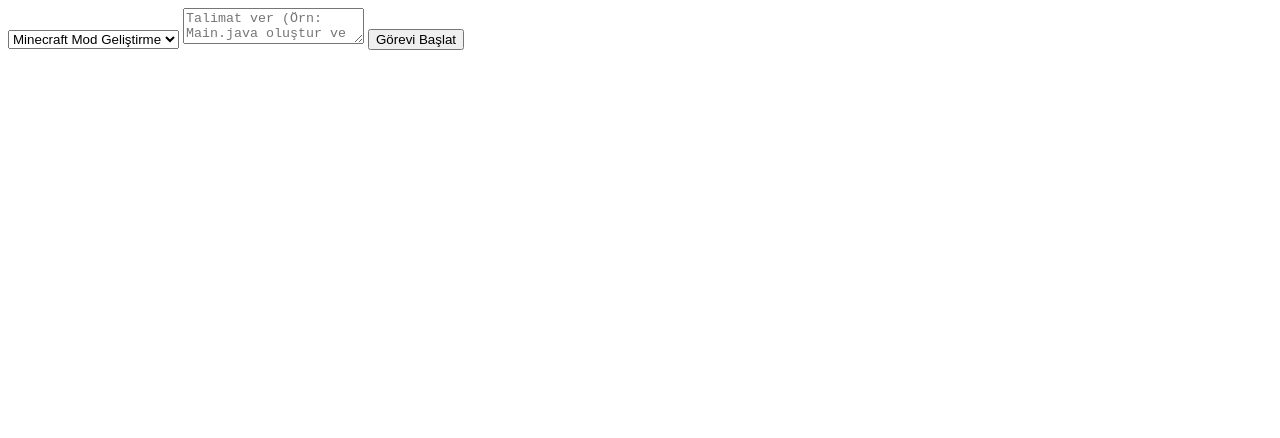
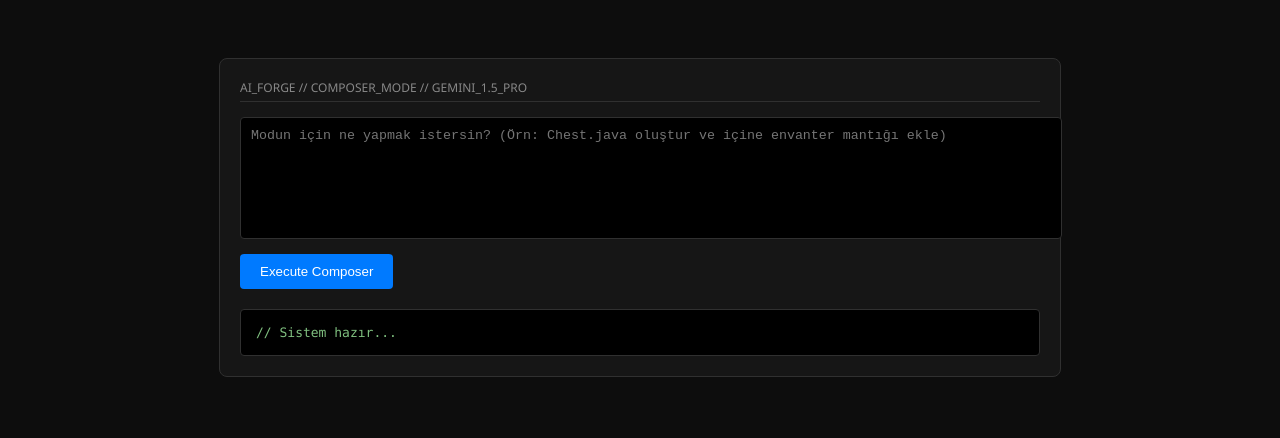
Before and after one commit to ahmetmerk779-png/bot, a website: page public/index.html in a window 1280 px wide. Drawn offline with Linux system fonts and the light colour scheme.

Commit message:
Update index.html

```diff
--- a/public/index.html
+++ b/public/index.html
@@ -1,19 +1,35 @@
-<select id="mode">
-    <option value="modding">Minecraft Mod Geliştirme</option>
-    <option value="design">UI/UX Tasarım</option>
-    <option value="security">Siber Güvenlik</option>
-</select>
-<textarea id="editor" placeholder="Talimat ver (Örn: Main.java oluştur ve GitHub'a gönder)"></textarea>
-<button onclick="gonder()">Görevi Başlat</button>
-<div id="out"></div>
-<script>
-    async function gonder() {
-        const res = await fetch('/api/master-core', {
-            method:'POST',
-            headers:{'Content-Type':'application/json'},
-            body: JSON.stringify({ task: document.getElementById('editor').value, mode: document.getElementById('mode').value })
-        });
-        const data = await res.json();
-        document.getElementById('out').innerText = data.sonuc;
-    }
-</script>
+<!DOCTYPE html>
+<html lang="tr">
+<head>
+    <style>
+        body { background: #0d0d0d; color: #e1e1e1; font-family: 'Segoe UI', sans-serif; display: flex; justify-content: center; padding: 50px; }
+        .cursor-frame { width: 800px; background: #161616; border: 1px solid #303030; border-radius: 8px; padding: 20px; }
+        .header { font-size: 12px; color: #888; margin-bottom: 15px; border-bottom: 1px solid #303030; padding-bottom: 5px; }
+        textarea { width: 100%; height: 100px; background: #000; color: #fff; border: 1px solid #303030; padding: 10px; border-radius: 4px; resize: none; }
+        button { background: #007aff; border: none; color: #fff; padding: 10px 20px; border-radius: 4px; cursor: pointer; margin-top: 10px; }
+        #output { margin-top: 20px; padding: 15px; background: #000; border: 1px solid #303030; border-radius: 4px; font-family: 'Consolas', monospace; font-size: 13px; color: #7fbf7f; white-space: pre-wrap; }
+    </style>
+</head>
+<body>
+    <div class="cursor-frame">
+        <div class="header">AI_FORGE // COMPOSER_MODE // GEMINI_1.5_PRO</div>
+        <textarea id="composer-input" placeholder="Modun için ne yapmak istersin? (Örn: Chest.java oluştur ve içine envanter mantığı ekle)"></textarea>
+        <button onclick="runComposer()">Execute Composer</button>
+        <div id="output">// Sistem hazır...</div>
+    </div>
+
+    <script>
+        async function runComposer() {
+            const out = document.getElementById('output');
+            out.innerText = "Analiz ediliyor...";
+            const res = await fetch('/api/composer', {
+                method: 'POST',
+                headers: { 'Content-Type': 'application/json' },
+                body: JSON.stringify({ task: document.getElementById('composer-input').value })
+            });
+            const data = await res.json();
+            out.innerHTML = data.success ? `✅ **Değişenler:** ${data.modified.join(', ')}\n\n${data.raw}` : `❌ Hata: ${data.error}`;
+        }
+    </script>
+</body>
+</html>
```
